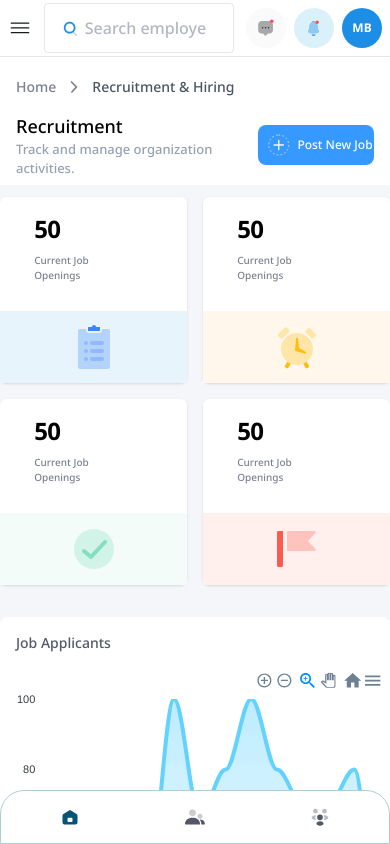
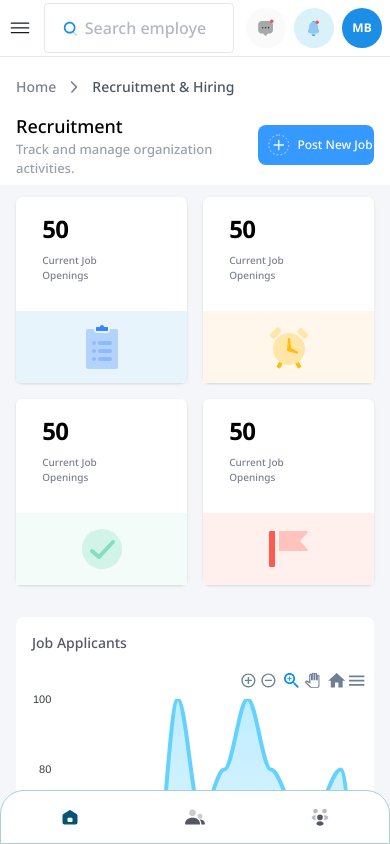
Before and after one commit to geraldkachi/leadstack-hr, a React (Vite) app: page /hiring/overview in a window 390 px wide. Shown: the top 844 px of the page. Built offline with nearby package versions, Linux system fonts and the light colour scheme.

Commit message:
responsive graph

```diff
--- a/src/pages/Hiring/Overview.tsx
+++ b/src/pages/Hiring/Overview.tsx
@@ -272,7 +272,7 @@ const Overview = () => {
                 </div>
                 <div className="bg-[#F5F6FA] px-4 md:px-8"></div>
             </div>
-            <div className="bg-[#F5F6FA]">
+            <div className="bg-[#F5F6FA] px-4 md:px-8">
 
                 <CardOverview />
                 <div className="grid xl:grid-cols-8 gap-4 mb-5">
```
